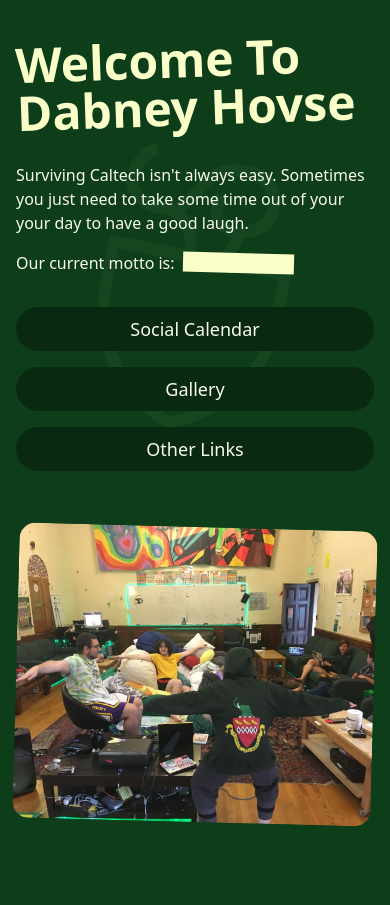
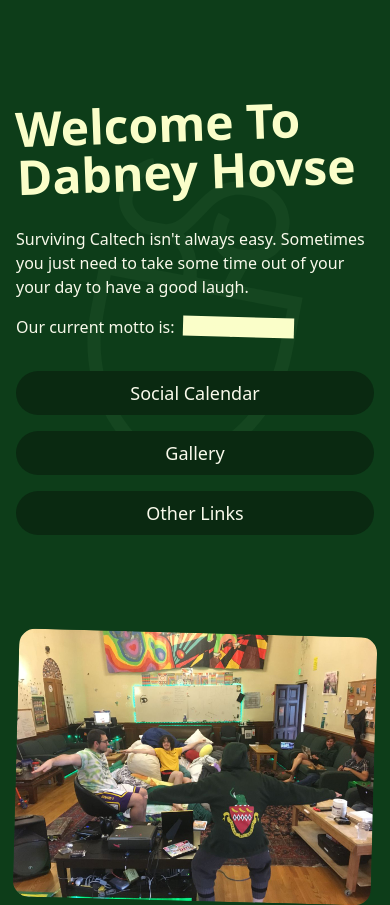
Before and after one commit to dabneyhovse/landing, an Astro site: page / in a window 390 px wide. Shown: the top 905 px of the page. Built offline with nearby package versions, Linux system fonts and the light colour scheme; Astro itself is replaced by a stand-in of ours.

Commit message:
me no like mobile devices

```diff
--- a/src/components/Hero.astro
+++ b/src/components/Hero.astro
@@ -4,14 +4,18 @@
 import tpose from "../assets/gallery/t_pose.jpg";
 ---
 
-<section class="grid grid-rows-[3fr_2fr] lg:grid-cols-2 h-screen">
-  <div class="h-0 min-h-full lg:h-screen grid justify-center items-center">
+<section
+  class="lg:grid gap-16 lg:grid-cols-2 lg:gap-0 lg:h-screen"
+>
+  <div class="h-[75vh] lg:h-screen grid justify-center items-center">
     <div
       class="h-0 min-h-full m-auto pointer-events-none col-start-1 row-start-1 grid justify-center items-center"
     >
       <Image src={crest} alt="dabney crest" class="h-1/2 lg:h-7/8" />
     </div>
-    <div class="flex flex-col justify-center px-4 lg:px-20 col-start-1 row-start-1 max-w-[65ch] lg:max-w-none">
+    <div
+      class="flex flex-col justify-center px-4 lg:px-20 col-start-1 row-start-1 max-w-[65ch] lg:max-w-none"
+    >
       <h1
         class="text-cream-100 font-bold text-5xl lg:text-7xl text-balance -rotate-[2deg] mb-8 z-10"
       >
@@ -54,10 +58,10 @@
       </div>
     </div>
   </div>
-  <div class="h-0 min-h-full lg:h-screen w-full flex items-center justify-center">
+  <div class="lg:h-screen w-full flex items-center justify-center">
     <Image
       src={tpose}
-      class="h-7/8 w-11/12  object-cover rounded-2xl rotate-[1.5deg]"
+      class="h-3/4 lg:h-7/8 w-11/12 object-cover rounded-2xl rotate-[1.5deg]"
       alt="a group of darbs t-posing"
     />
   </div>
```
